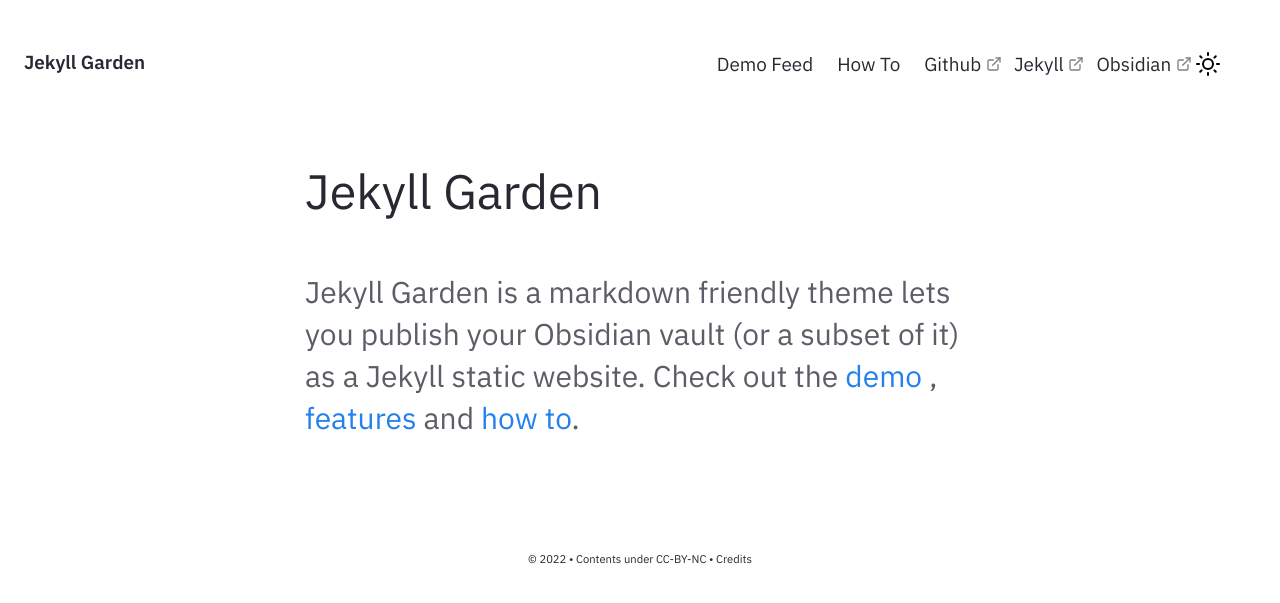
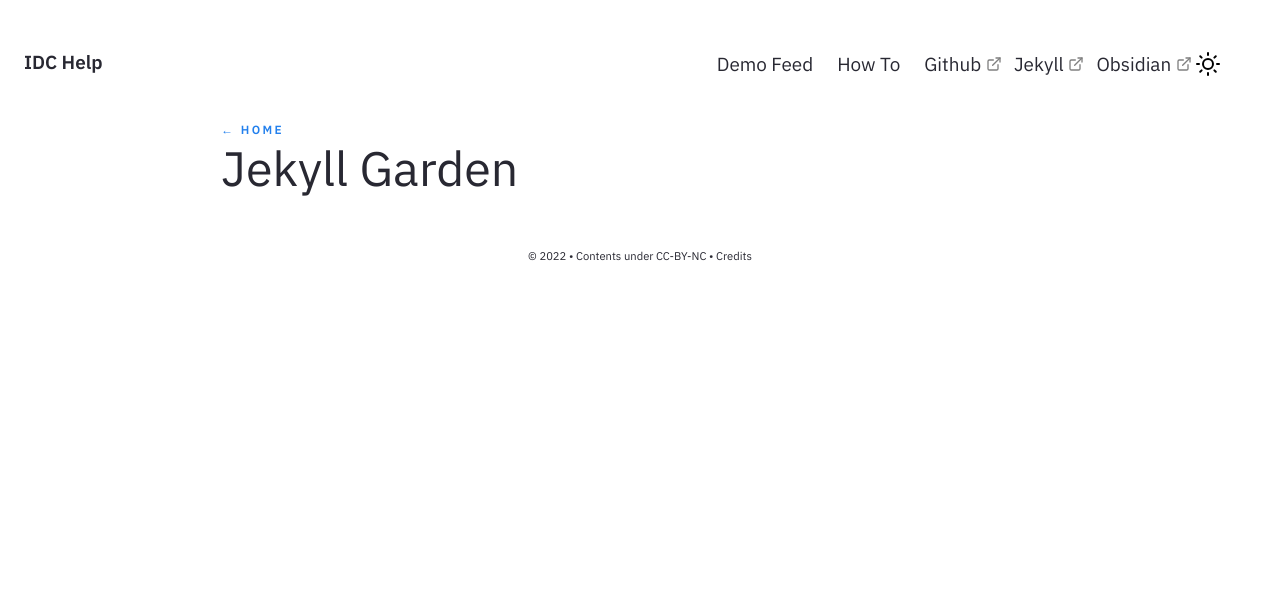
Before and after one commit to akademi-archive/akademi-archive.github.io, a Jekyll site: the page built from pages/index.md, in a window 1280 px wide. Shown: the top 603 px of the page. Built offline with Jekyll 4.4.1, drawn with Linux system fonts in a browser that asks for light colours.

Commit message:
update config

```diff
--- a/_config.yml
+++ b/_config.yml
@@ -27,16 +27,16 @@ baseurl: ""
 
 # Website Header, Description, Footer year and text.
 # If you are deleting this, make sure you remove it from HTML files too
-heading: Jekyll Garden # Change this
-content: Obsidian ready Jekyll Theme
+heading: IDC Help # Change this
+content: Help docs for Microsoft IDC
 copyright:
   year: © 2022
   msg: Contents under CC-BY-NC
 
 # Set title and content for private & broken link tooltop
 privatelinks:
-  title: Private or Broken Links
-  msg: The page you're looking for is either not available or private!
+  title: Something isn't working right
+  msg: The page you're looking for is either not available or private. Ask gylakhwa to fix it.
 
 # Theme level preferences
 # To enable set "enabled : true" else, use "enabled:false"
@@ -52,7 +52,7 @@ preferences:
 # To enable a homepage, change the value to true and add content to _includes/Homepage.html
 # If enable : false, notes feed will be as homepage.
   homepage:
-    enabled: true ##If you need a homepage, change this to true and edit _includes/Homepage.html
+    enabled: false ##If you need a homepage, change this to true and edit _includes/Homepage.html
 
 encoding: utf-8
 
@@ -68,7 +68,7 @@ plugins:
 collections:
     notes:
       output: true
-      permalink: /note/:title
+      permalink: /:title
 
 markdown: kramdown
 
@@ -88,7 +88,7 @@ defaults:
       type: posts
     values:
       layout: Post
-      permalink: /post/:title
+      permalink: /:title
       content-type: post
   - scope:
       path: ""
```
